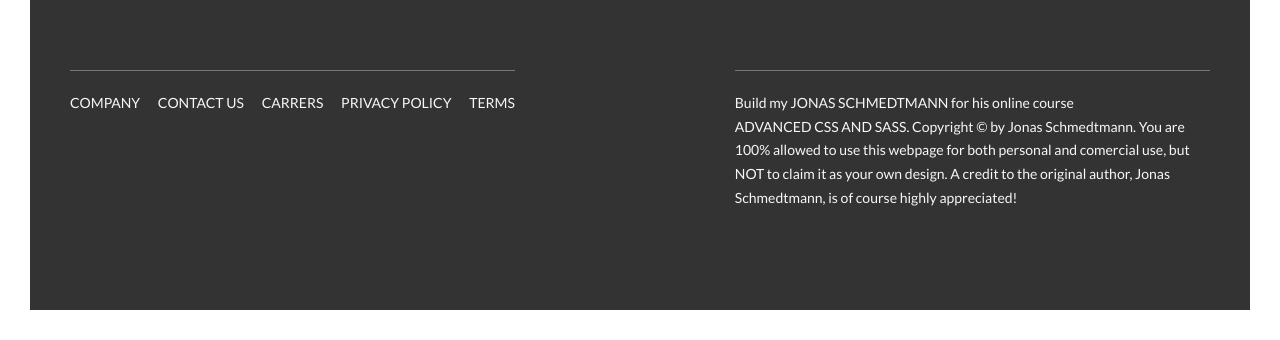
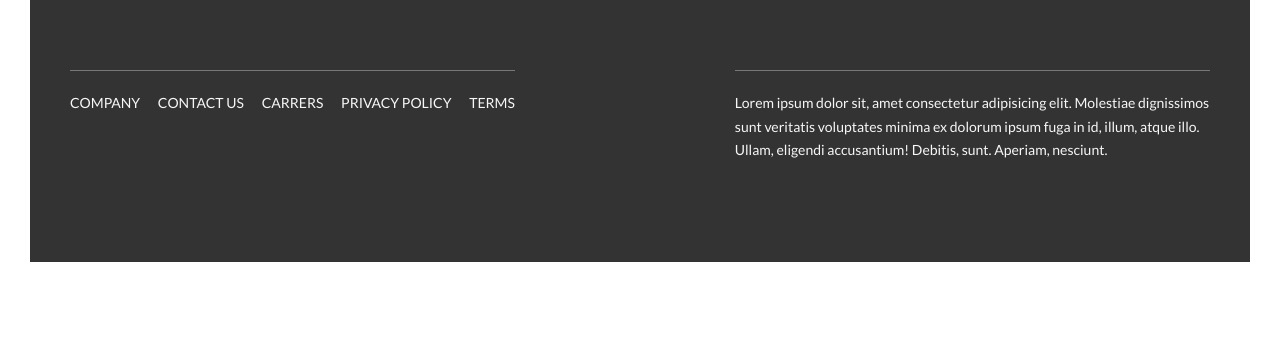
Before and after one commit to Yura-Yaremko/Natour, a website: page index.html in a window 1280 px wide. Shown: the part 5972-6312 px from the top of the page. After the commit the page ends 6264 px from the top, so only its background shows below. Drawn offline with Linux system fonts and the light colour scheme.

```diff
--- a/index.html
+++ b/index.html
@@ -348,10 +348,9 @@
             </div>
             <div class="col-1-of-2">
                 <p class="footer__copyright">
-                    Build my <a href="#" class="footer__link">Jonas Schmedtmann</a> for his online course <a href="#"
-                        class="footer__link">Advanced CSS and SASS</a>. Copyright &copy; by Jonas Schmedtmann. You are
-                    100% allowed to use this webpage for both personal and comercial use, but NOT to claim it as your
-                    own design. A credit to the original author, Jonas Schmedtmann, is of course highly appreciated!
+                    Lorem ipsum dolor sit, amet consectetur adipisicing elit. Molestiae dignissimos sunt veritatis
+                    voluptates minima ex dolorum ipsum fuga in id, illum, atque illo. Ullam, eligendi accusantium!
+                    Debitis, sunt. Aperiam, nesciunt.
                 </p>
             </div>
         </div>
```
Also changed, not shown: 1 other file.
